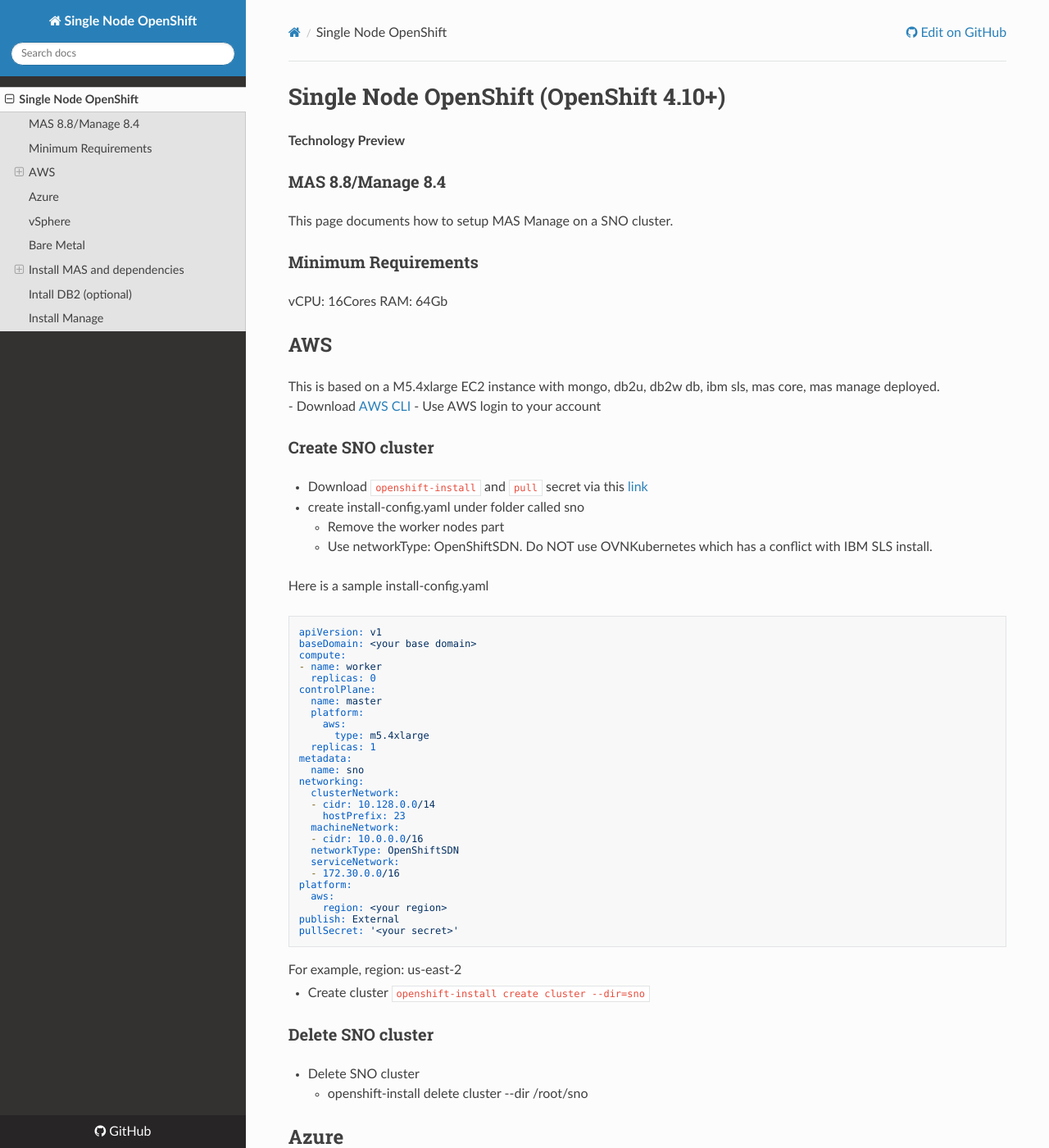
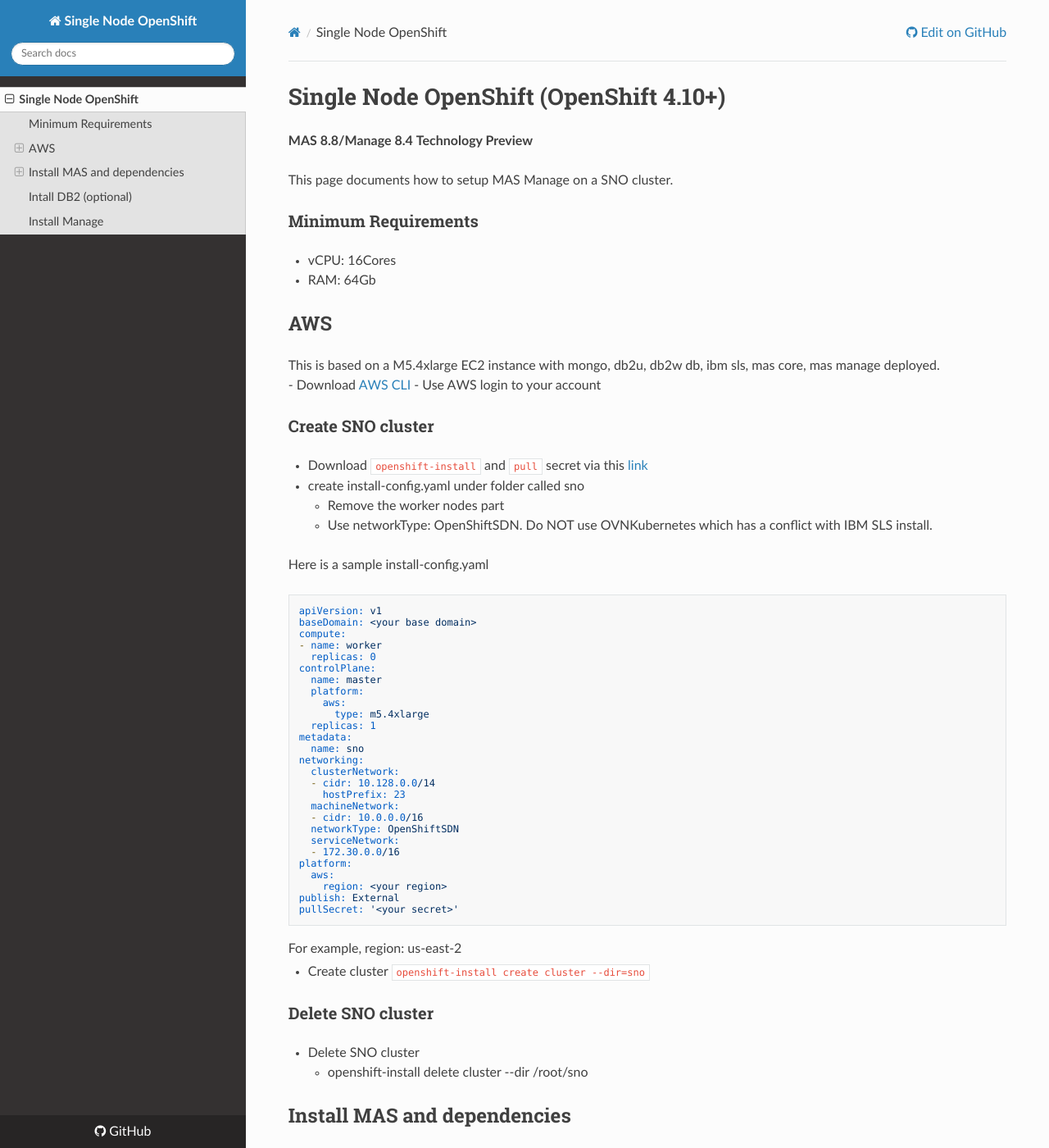
Before and after one commit to ibm-mas-manage/sno, an MkDocs documentation site: the page built from docs/index.md, in a window 1280 px wide and 1400 px high. Shown: the whole window at 82% size. Built offline with MkDocs 1.6.1, drawn with Linux system fonts in a browser that asks for light colours; nearby versions of some CDN libraries; some of the changed text lies outside the part shown.

Commit message:
update sno install

````diff
--- a/docs/index.md
+++ b/docs/index.md
@@ -1,12 +1,12 @@
 # Single Node OpenShift (OpenShift 4.10+)
+**MAS 8.8/Manage 8.4**
 **Technology Preview**
 
-###MAS 8.8/Manage 8.4
 This page documents how to setup MAS Manage on a SNO cluster.
 
 ### Minimum Requirements
-vCPU: 16Cores
-RAM: 64Gb
+- vCPU: 16Cores
+- RAM: 64Gb
 
 ## AWS
 This is based on a M5.4xlarge EC2 instance with mongo, db2u, db2w db, ibm sls, mas core, mas manage deployed.
@@ -60,18 +60,6 @@
 
 - Delete SNO cluster
 	- openshift-install delete cluster --dir /root/sno
-
-## Azure
-
-In Progress
-
-## vSphere
-
-In Progress
-
-## Bare Metal
-
-In Progress
 
 ## Install MAS and dependencies
 
@@ -132,6 +120,7 @@
 ```
 Replace `xxxx` with your OpenShift token and `https://myocpserver` with your OpenShift Server.
 
+
 - Run the Core ansible collection:
 ```
 ansible-playbook ~/.ansible/collections/ansible_collections/ibm/mas_devops/playbooks/oneclick_core.yml
@@ -161,11 +148,13 @@
 ```
 Replace `xxxx` with your OpenShift token and `https://myocpserver` with your OpenShift Server.
 
+
 - Run the Manage ansible collection:
 
 ```
 ansible-playbook  ~/.ansible/collections/ansible_collections/ibm/mas_devops/playbooks/oneclick_add_manage.yml
 ```
+
 - Configure the database, if you want to use an existing database.
 
 https://www.ibm.com/docs/en/maximo-manage/continuous-delivery?topic=manage-configuring-database
````
Also changed, not shown: other parts of docs/index.md (+0 -2 lines).
